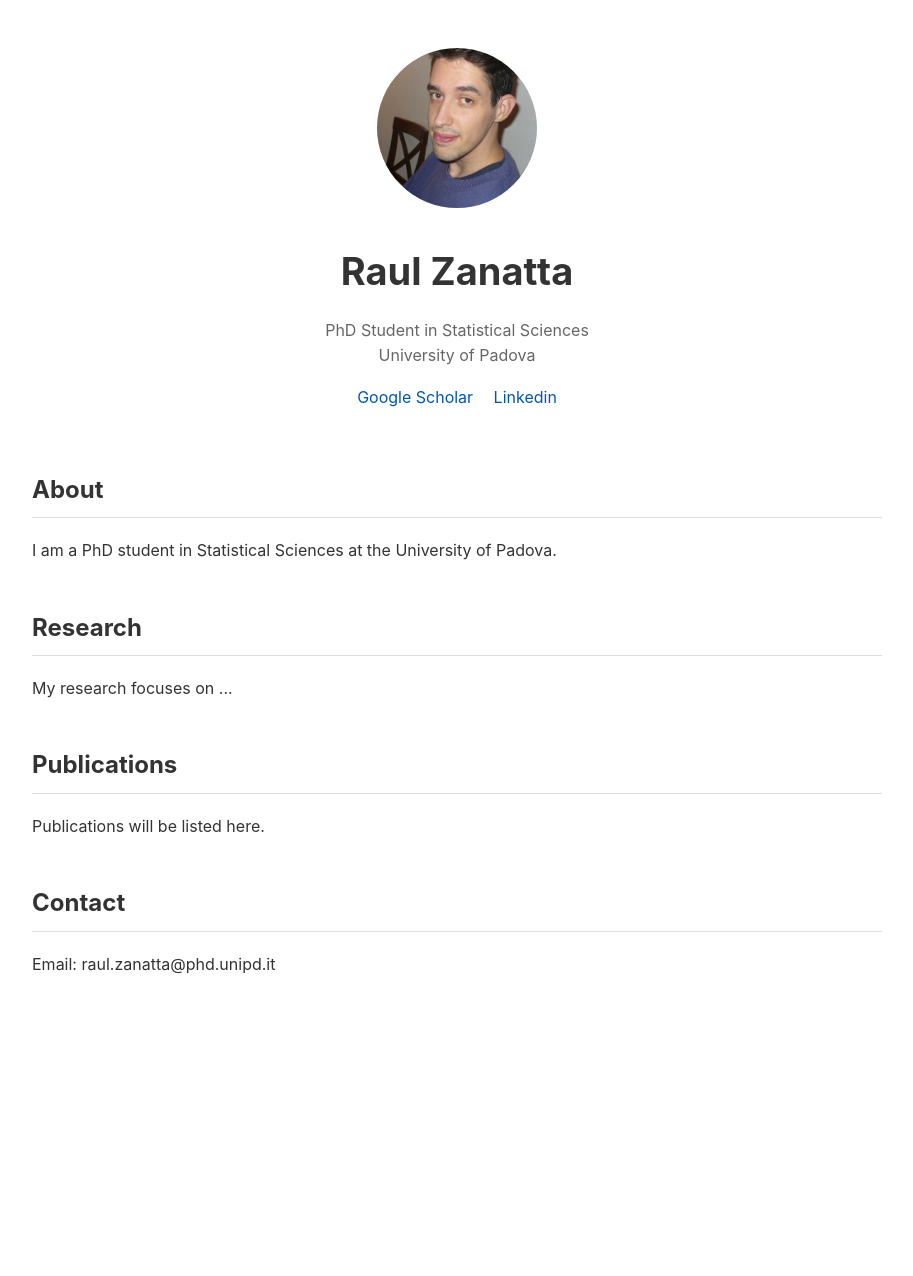
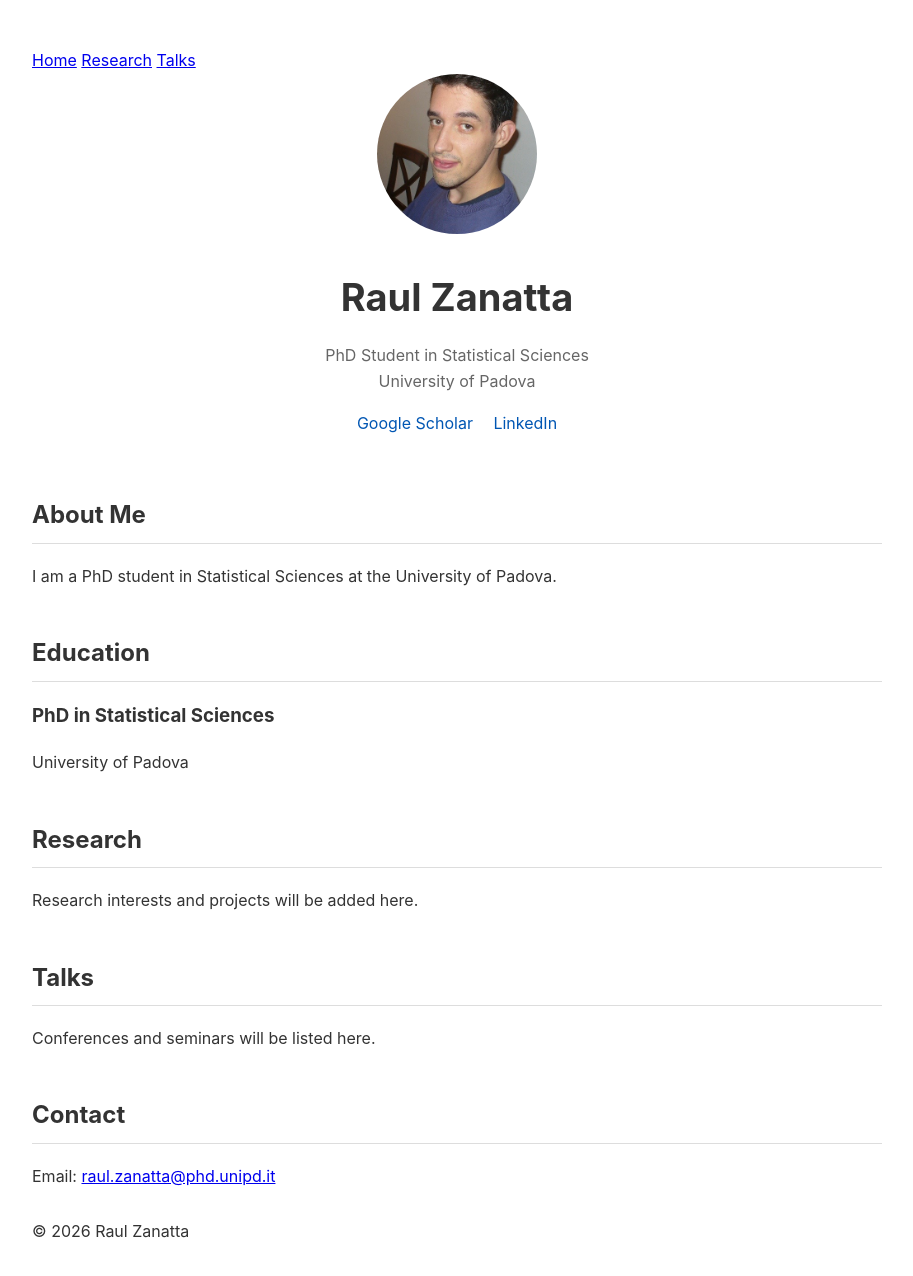
Before and after one commit to raulzanatta/raulzanatta.github.io, a plain HTML site: page index.html in a window 1280 px wide. Shown: the whole page, without its empty margins (183-1096 px from the left). Before the commit the page ends 1055 px from the top, so only its background shows below. Drawn offline with Linux system fonts and the light colour scheme.

Commit message:
Update index.html

```diff
--- a/index.html
+++ b/index.html
@@ -1,9 +1,11 @@
+
 <!DOCTYPE html>
 <html lang="en">
 
 <head>
     <meta charset="UTF-8">
-    <meta name="viewport" content="width=device-width, initial-scale=1.0">
+    <meta name="viewport"
+          content="width=device-width, initial-scale=1.0">
     <title>Raul Zanatta</title>
     <link rel="stylesheet" href="style.css">
 </head>
@@ -12,9 +14,19 @@
 
 <div class="container">
 
-    <header>
+    <!-- Navigation menu -->
+    <nav class="navbar">
+        <a href="index.html" class="active">Home</a>
+        <a href="#research">Research</a>
+        <a href="#talks">Talks</a>
+    </nav>
 
-        <img src="images/profile.jpg" class="profile">
+    <!-- Personal information -->
+    <header class="profile-header">
+
+        <img src="images/profile.jpg"
+             alt="Raul Zanatta"
+             class="profile">
 
         <h1>Raul Zanatta</h1>
 
@@ -24,58 +36,71 @@
         </p>
 
         <div class="links">
-            <a href="https://scholar.google.com/citations?user=DdWp6IEAAAAJ&hl=en&oi=ao">Google Scholar</a>
-            <!-- <a href="#">ORCID</a> -->
-            <a href="https://www.linkedin.com/in/raul-zanatta-499978193/?lipi=urn%3Ali%3Apage%3Ad_flagship3_profile_view_base_contact_details%3Big6Y%2FfH2SwWFL6GYR92iGA%3D%3D">Linkedin</a>
-            <!-- <a href="#">CV</a> -->
+            <a href="https://scholar.google.com/citations?user=DdWp6IEAAAAJ">
+                Google Scholar
+            </a>
+            <a href="https://www.linkedin.com/in/raul-zanatta-499978193/">
+                LinkedIn
+            </a>
         </div>
 
     </header>
 
-
-    <section>
-
-        <h2>About</h2>
+    <!-- About -->
+    <section id="about">
+        <h2>About Me</h2>
 
         <p>
-            I am a PhD student in Statistical Sciences at the University of Padova.
+            I am a PhD student in Statistical Sciences
+            at the University of Padova.
         </p>
-
     </section>
 
+    <!-- Education -->
+    <section id="education">
+        <h2>Education</h2>
 
-    <section>
+        <div class="education-item">
+            <h3>PhD in Statistical Sciences</h3>
+            <p>University of Padova</p>
+        </div>
+    </section>
 
+    <!-- Research preview -->
+    <section id="research">
         <h2>Research</h2>
 
         <p>
-            My research focuses on ...
+            Research interests and projects
+            will be added here.
         </p>
-
     </section>
 
-
-    <section>
-
-        <h2>Publications</h2>
+    <!-- Talks preview -->
+    <section id="talks">
+        <h2>Talks</h2>
 
         <p>
-            Publications will be listed here.
+            Conferences and seminars
+            will be listed here.
         </p>
-
     </section>
 
-
-    <section>
-
+    <!-- Contact -->
+    <section id="contact">
         <h2>Contact</h2>
 
         <p>
-            Email: raul.zanatta@phd.unipd.it
+            Email:
+            <a href="mailto:raul.zanatta@phd.unipd.it">
+                raul.zanatta@phd.unipd.it
+            </a>
         </p>
-
     </section>
 
+    <footer>
+        <p>© 2026 Raul Zanatta</p>
+    </footer>
 
 </div>
 
```
